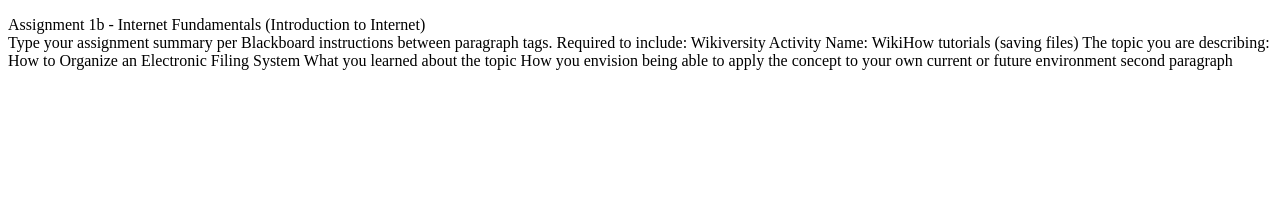
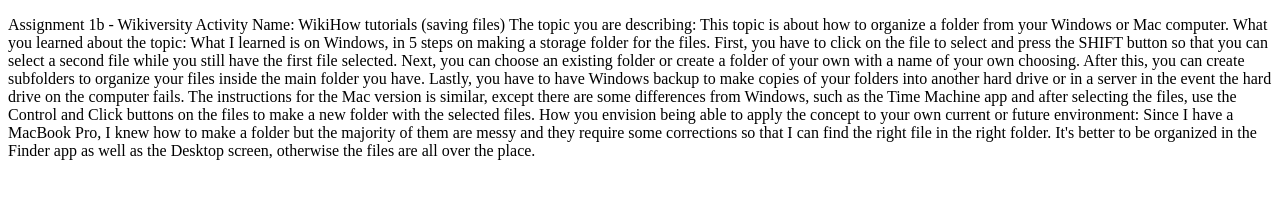
Before and after one commit to maximusdomz/maximusdomz.github.io, a plain HTML site: page web110/assignment1b.html in a window 1280 px wide. Drawn offline with Linux system fonts and the light colour scheme.

Commit message:
Update assignment1b.html

```diff
--- a/web110/assignment1b.html
+++ b/web110/assignment1b.html
@@ -5,11 +5,10 @@
     <title>Assignment 1b</title>
   </head>
   <body>
-    <p>Assignment 1b - Internet Fundamentals (Introduction to Internet)<br>Type your assignment summary per Blackboard instructions between paragraph tags.
-      Required to include:
+    <p>Assignment 1b -
       Wikiversity Activity Name: WikiHow tutorials (saving files)
-      The topic you are describing: How to Organize an Electronic Filing System
-      What you learned about the topic
-      How you envision being able to apply the concept to your own current or future environment second paragraph</p>
+      The topic you are describing: This topic is about how to organize a folder from your Windows or Mac computer.
+      What you learned about the topic: What I learned is on Windows, in 5 steps on making a storage folder for the files. First, you have to click on the file to select and press the SHIFT button so that you can select a second file while you still have the first file selected. Next, you can choose an existing folder or create a folder of your own with a name of your own choosing. After this, you can create subfolders to organize your files inside the main folder you have. Lastly, you have to have Windows backup to make copies of your folders into another hard drive or in a server in the event the hard drive on the computer fails. The instructions for the Mac version is similar, except there are some differences from Windows, such as the Time Machine app and after selecting the files, use the Control and Click buttons on the files to make a new folder with the selected files.
+      How you envision being able to apply the concept to your own current or future environment: Since I have a MacBook Pro, I knew how to make a folder but the majority of them are messy and they require some corrections so that I can find the right file in the right folder. It's better to be organized in the Finder app as well as the Desktop screen, otherwise the files are all over the place. </p>
   </body>
 </html>
```
